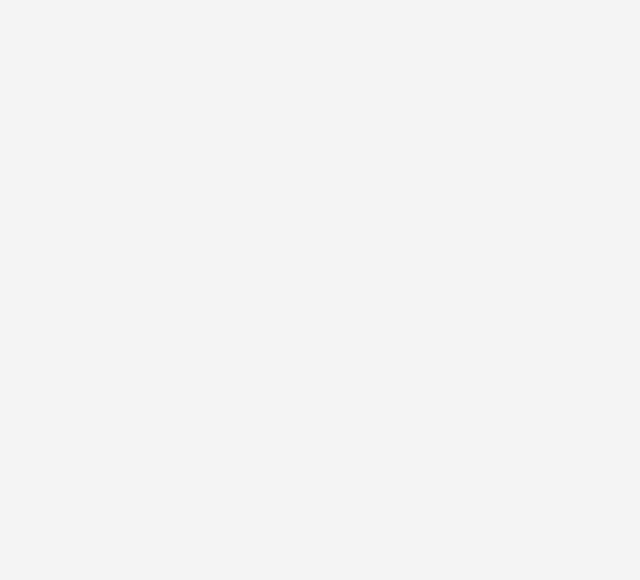
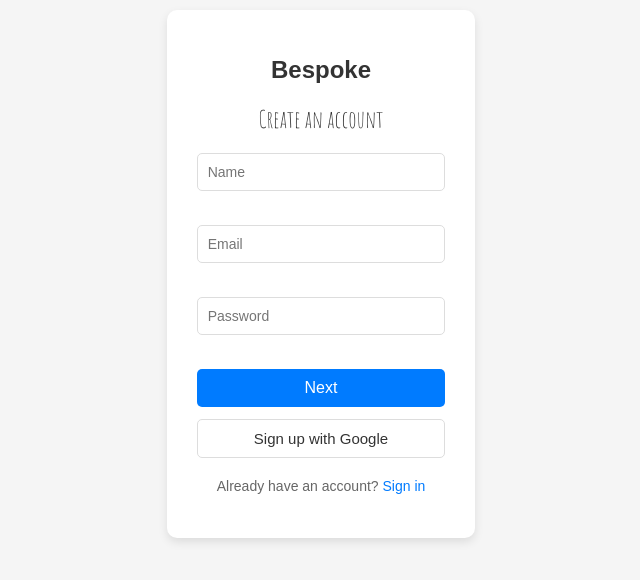
Before and after one commit to NCG77/bespoke, a React (Create React App) app: page /Signup in a window 1280 px wide. Before the commit this address had no page. Shown: the part 126-706 px from the top of the page, without its empty margins (339-979 px from the left). Built offline with nearby package versions, Linux system fonts and the light colour scheme; no server answers.

Commit message:
reading for testing

```diff
--- a/package.json
+++ b/package.json
@@ -39,6 +39,8 @@
     ]
   },
   "devDependencies": {
-    "@types/node": "^22.13.10"
+    "@types/node": "^22.13.10",
+    "@types/react": "^19.1.12",
+    "@types/react-dom": "^19.1.9"
   }
 }
--- a/src/Components/Home_Page/HomePage.tsx
+++ b/src/Components/Home_Page/HomePage.tsx
@@ -24,12 +24,14 @@
   const [isTranscribing, setIsTranscribing] = useState(false);
   const [transcriptionResult, setTranscriptionResult] = useState("");
   const [showTranscription, setShowTranscription] = useState(false);
+  const [audioDuration, setAudioDuration] = useState(0);
 
   const discRef = useRef(null);
   const canvasRef = useRef(null);
   const mediaRecorderRef = useRef(null as MediaRecorder | null);
   const audioChunksRef = useRef([]);
   const mediaStreamRef = useRef(null as MediaStream | null);
+  const audioRef = useRef<HTMLAudioElement>(null);
 
   const languageOptions = [
     { code: "en", name: "English" },
@@ -74,6 +76,12 @@
       }
     };
   }, [isRecording]);
+
+  const handleAudioLoad = () => {
+    if (audioRef.current) {
+      setAudioDuration(audioRef.current.duration || 0);
+    }
+  };
 
   const startRecording = async () => {
     discRef.current?.classList.add("spin");
@@ -268,7 +276,12 @@
           <div className="recorder">
             {audioUrl && (
               <div className="audio-preview">
-                <audio controls src={audioUrl} />
+                <audio
+                  ref={audioRef}
+                  controls
+                  src={audioUrl}
+                  onLoadedMetadata={handleAudioLoad}
+                />
                 <div className="audio-preview-label">
                   Playback of last recording
                 </div>
@@ -306,7 +319,7 @@
               <button
                 className="submit-button"
                 onClick={handleTranscribe}
-                disabled={isTranscribing}
+                disabled={isTranscribing || audioDuration === 0}
               >
                 {isTranscribing ? "Transcribing..." : "Transcribe Recording"}
               </button>
--- a/src/Components/Login_and_Signup/Login_Page.tsx
+++ b/src/Components/Login_and_Signup/Login_Page.tsx
@@ -71,11 +71,11 @@
   };
 
   return (
-    <div className="signup-container">
-      <div className="signup-card">
+    <div className="login-container">
+      <div className="login-card">
         <h1>Bespoke</h1>
         <h2>Sign in to your account</h2>
-        <form className="signup-form" onSubmit={onLoginPressed}>
+        <form className="login-form" onSubmit={onLoginPressed}>
           <input
             type="email"
             placeholder="Email"
@@ -101,16 +101,6 @@
           className="google-signup-button"
           onClick={onGoogleLogin}
           disabled={loading}
-          style={{
-            marginTop: 12,
-            background: "#fff",
-            color: "#333",
-            border: "1px solid #ddd",
-            padding: "10px",
-            borderRadius: "5px",
-            fontWeight: 500,
-            cursor: "pointer",
-          }}
         >
           Sign in with Google
         </button>
--- a/src/Components/Login_and_Signup/Login_Signup.css
+++ b/src/Components/Login_and_Signup/Login_Signup.css
@@ -20,13 +20,13 @@
     font-family: 'Coolfont';
 }
 
-.signup-container {
+.signup-container, .login-container {
     width: 100%;
-    max-width: 400px;
+    max-width: 500px;
     padding: 20px;
 }
 
-.signup-card {
+.signup-card, .login-card {
     background-color: #ffffff;
     border-radius: 10px;
     box-shadow: 0 4px 10px rgba(0, 0, 0, 0.1);
@@ -34,25 +34,25 @@
     text-align: center;
 }
 
-.signup-card h1 {
+.signup-card h1, .login-card h1 {
     font-size: 24px;
     margin-bottom: 10px;
     color: #333333;
 }
 
-.signup-card .subtext {
+.signup-card .subtext, .login-card .subtext {
     font-size: 14px;
     color: #666666;
     margin-bottom: 20px;
 }
 
-.signup-form {
+.signup-form, .login-form {
     display: flex;
     flex-direction: column;
     gap: 15px;
 }
 
-.signup-form input {
+.signup-form input, .login-form input {
     padding: 10px;
     border: 1px solid #dddddd;
     border-radius: 5px;
@@ -61,11 +61,11 @@
     transition: border-color 0.3s ease;
 }
 
-.signup-form input:focus {
+.signup-form input:focus, .login-form input:focus {
     border-color: #007bff;
 }
 
-.signup-form button {
+.signup-form button, .login-form button {
     padding: 10px;
     background-color: #007bff;
     color: #ffffff;
@@ -95,3 +95,36 @@
 .login-prompt a:hover {
     color: #0056b3;
 }
+
+.google-signup-button {
+    margin-top: 12px;
+    background: #fff;
+    color: #333;
+    border: 1px solid #ddd;
+    padding: 10px;
+    border-radius: 5px;
+    font-weight: 500;
+    cursor: pointer;
+    font-size: 15px;
+    transition: background 0.2s, color 0.2s;
+    display: block;
+    width: 100%;
+}
+
+.google-signup-button:disabled {
+    opacity: 0.6;
+    cursor: not-allowed;
+}
+
+.google-signup-button:hover {
+    background: #f5f5f5;
+    color: #007bff;
+    border-color: #007bff;
+}
+
+.error-text {
+    color: #ff4d4d;
+    font-size: 13px;
+    margin: 0 0 4px 0;
+    text-align: left;
+}
--- a/src/Components/Login_and_Signup/Signup_Page.tsx
+++ b/src/Components/Login_and_Signup/Signup_Page.tsx
@@ -70,7 +70,7 @@
       const result = await signInWithPopup(auth, provider);
       const user = result.user;
       window.alert(`Signup Successful! Welcome, ${user.email}`);
-      navigate("/login");
+      navigate("/");
     } catch (error) {
       window.alert("Google Signup Failed: " + error.message);
     } finally {
@@ -83,9 +83,6 @@
       <div className="signup-card">
         <h1>Bespoke</h1>
         <h2>Create an account</h2>
-        <p className="subtext">
-          A Bespoke account allows you to receive notes directly mailed to you.
-        </p>
         <form className="signup-form" onSubmit={onSignupPressed}>
           <input
             type="text"
@@ -134,7 +131,7 @@
           Sign up with Google
         </button>
         <p className="login-prompt">
-          Already have an account? <a href="/login">Sign in</a>
+          Already have an account? <a href="/">Sign in</a>
         </p>
       </div>
     </div>
```
Also changed, not shown: src/App.js (+6 -6 lines), 2 other files (tests, documents, lock files or other folders).
